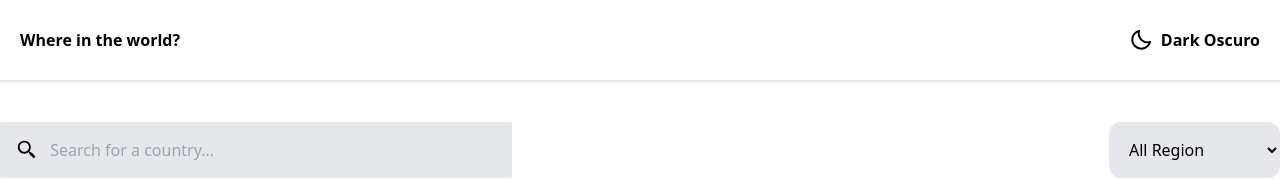
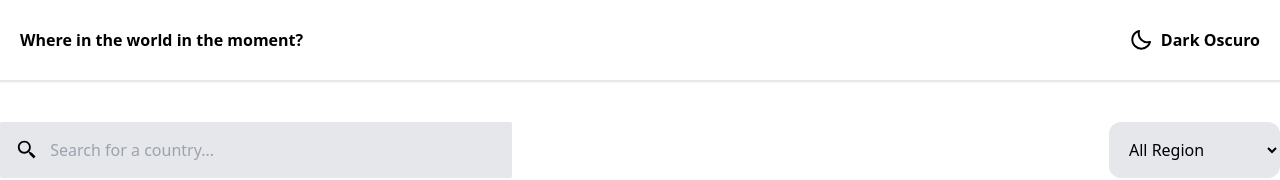
Before and after one commit to GonzaloArray/rest-countries-challengue, a React (Vite) app: page / in a window 1280 px wide. Shown: the top 180 px of the page. Built offline with nearby package versions, Linux system fonts and the light colour scheme.

Commit message:
change title header

```diff
--- a/src/components/Header.tsx
+++ b/src/components/Header.tsx
@@ -11,7 +11,7 @@ export const Header = () => {
       }  md:px-0 border-b-2`}
     >
       <div className="flex justify-between items-center h-20 p-5 container mx-auto">
-        <h2 className="font-bold">Where in the world?</h2>
+        <h2 className="font-bold">Where in the world in the moment?</h2>
         <button onClick={toggleDarkMode} className="font-bold flex gap-2">
           <Moon />
           <span>Dark {darkMode ? "Claro" : "Oscuro"}</span>
```
